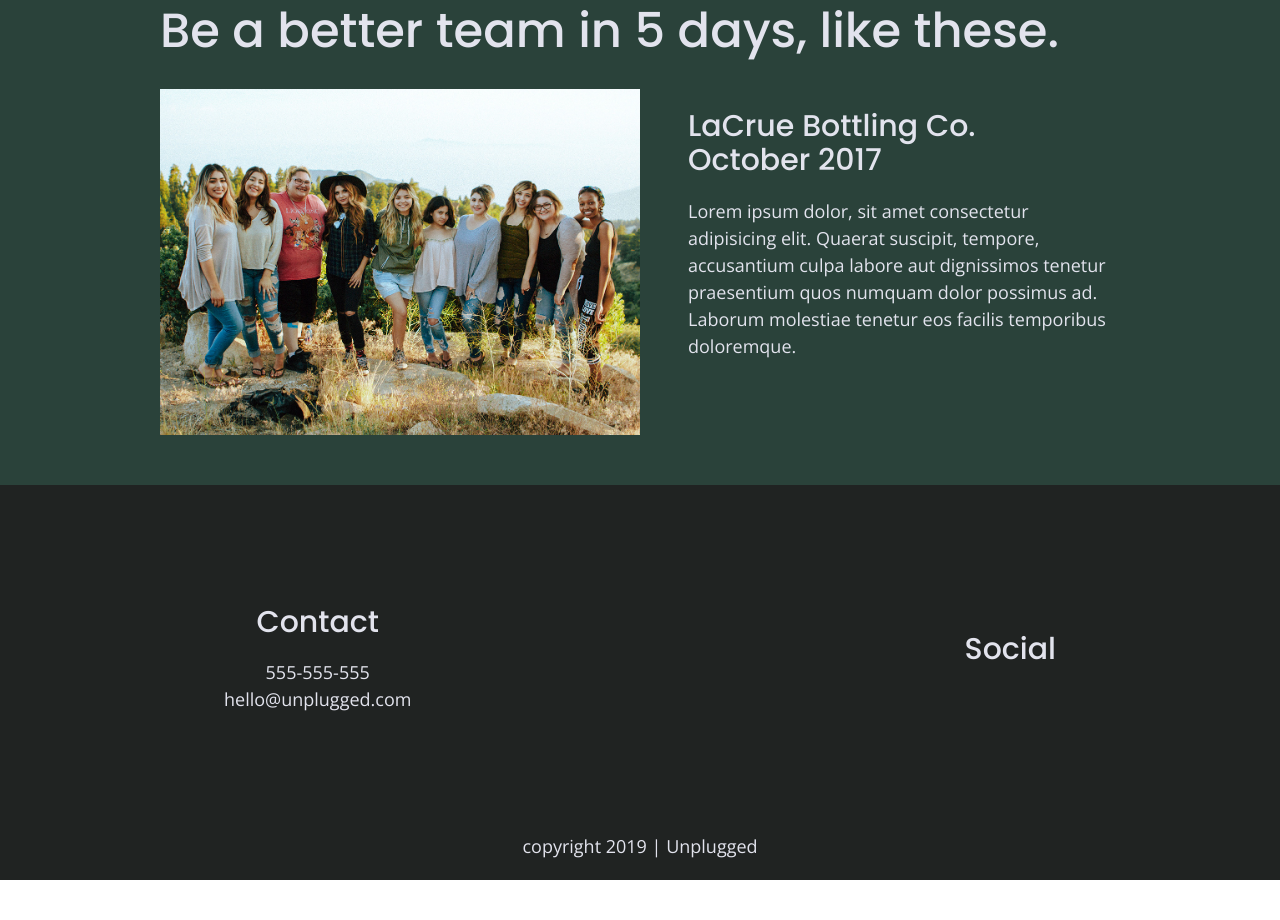
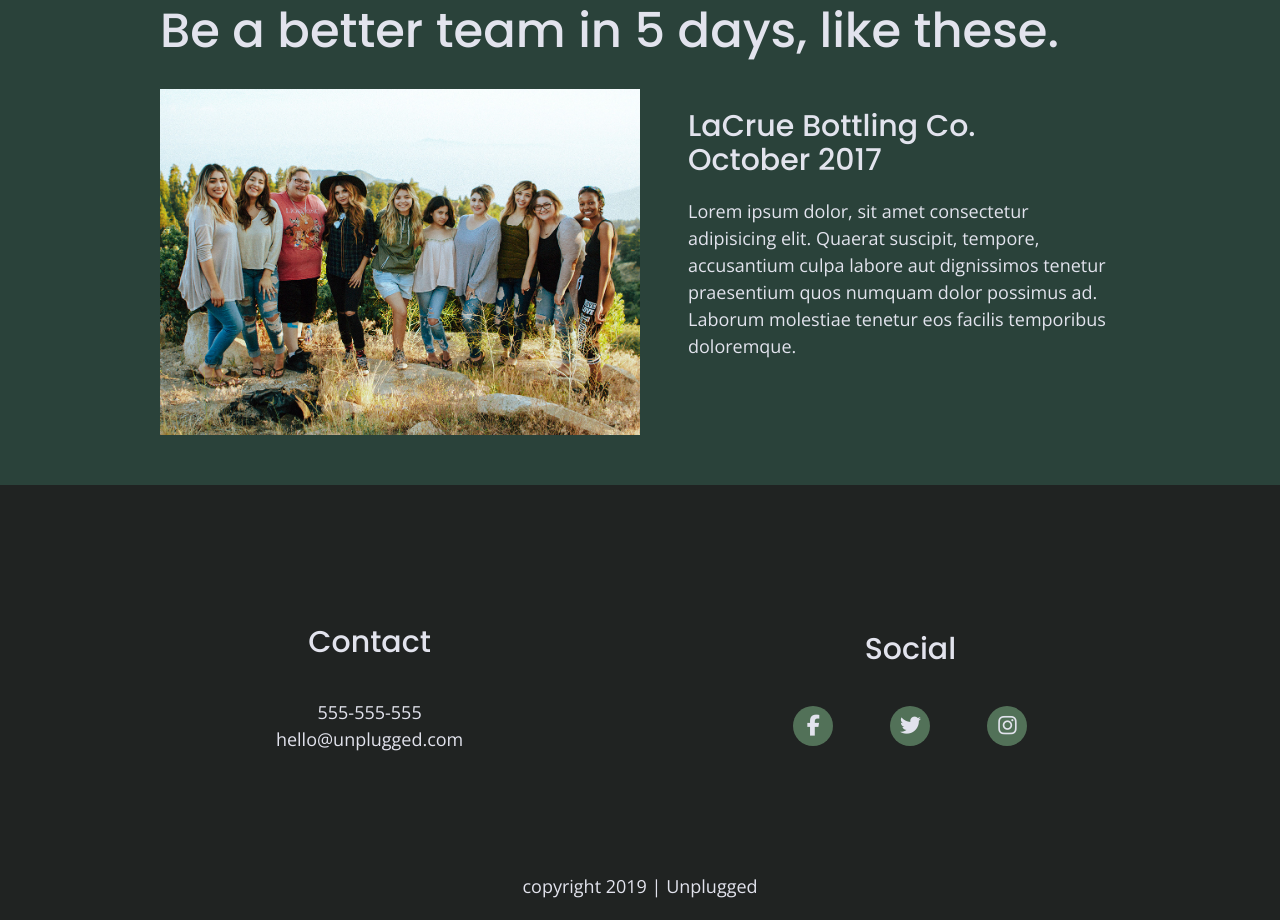
Before and after one commit to mathum49/unplugged, a website built with Parcel: page index.html in a window 1280 px wide. Shown: the part 1870-2790 px from the top of the page. Before the commit the page ends 2750 px from the top, so only its background shows below. Built offline with nearby package versions, Linux system fonts and the light colour scheme.

Commit message:
Added footer icons

```diff
--- a/css/main.css
+++ b/css/main.css
@@ -270,6 +270,15 @@ footer .social-icons p{
   display: flex;
   justify-content: center;
   align-items: center;
+  border-radius: 50%;
+  background-color: #527158;
+  height: 40px;
+  width: 40px;
+
+}
+
+.social-icons i{
+  font-size: 1.3125rem;
 }
 
 footer .copyright {
@@ -708,6 +717,10 @@ input[type=button] {
           text-align: center;
       }
 
+      .contact, .social{
+        width: 35%;
+      }
+
       /* styles faq page */
 
       .faq .content-wrapper {
@@ -828,6 +841,14 @@ input[type=button] {
             width: 45%;
         }
 
+
+      /* footer */
+
+      footer h3{
+        margin: 40px 0;
+
+      }
+
     /********** About Page */
         .mission h2,
         .contact-section .content-wrapper h2 {
--- a/index.html
+++ b/index.html
@@ -138,16 +138,22 @@
             </div>
 
             <div class="social">
-                <h4>Social</h4>
+                <h3>Social</h3>
                 <div class="social-icons">
                   <p>
-                    <a href="https://www.facebook.com/yoursite" target="_blank"></a>
+                    <a href="https://www.facebook.com/yoursite" target="_blank">
+                      <i class="fa-brands fa-facebook-f"></i>
+                    </a>
                   </p>
                   <p>
-                    <a href="https://twitter.com/Skillcrush" target="_blank"></a>
+                    <a href="https://twitter.com/Skillcrush" target="_blank">
+                      <i class="fa-brands fa-twitter"></i>
+                    </a>
                   </p>
                   <p>
-                    <a href="https://www.instagram.com/skillcrush/" target="_blank"></a>
+                    <a href="https://www.instagram.com/skillcrush/" target="_blank">
+                      <i class="fa-brands fa-instagram"></i>
+                    </a>
                   </p>
                 </div>
             </div>
```
